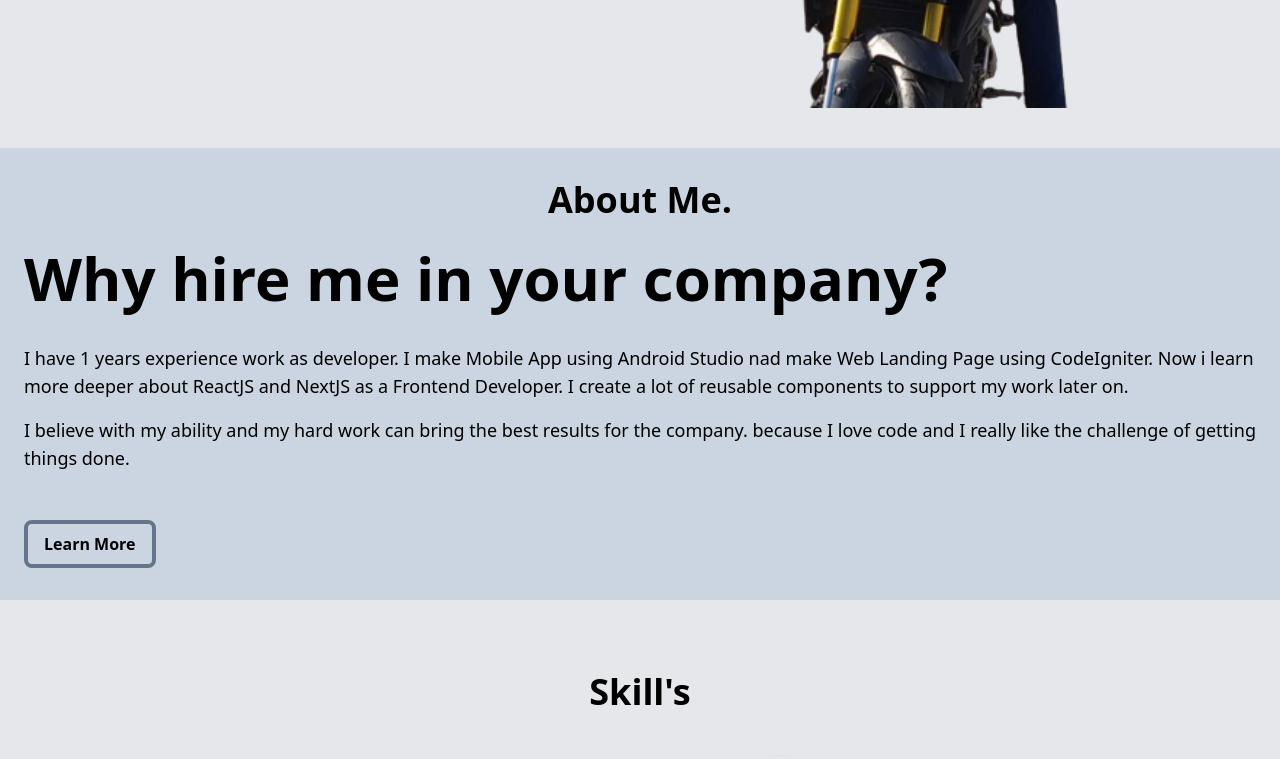
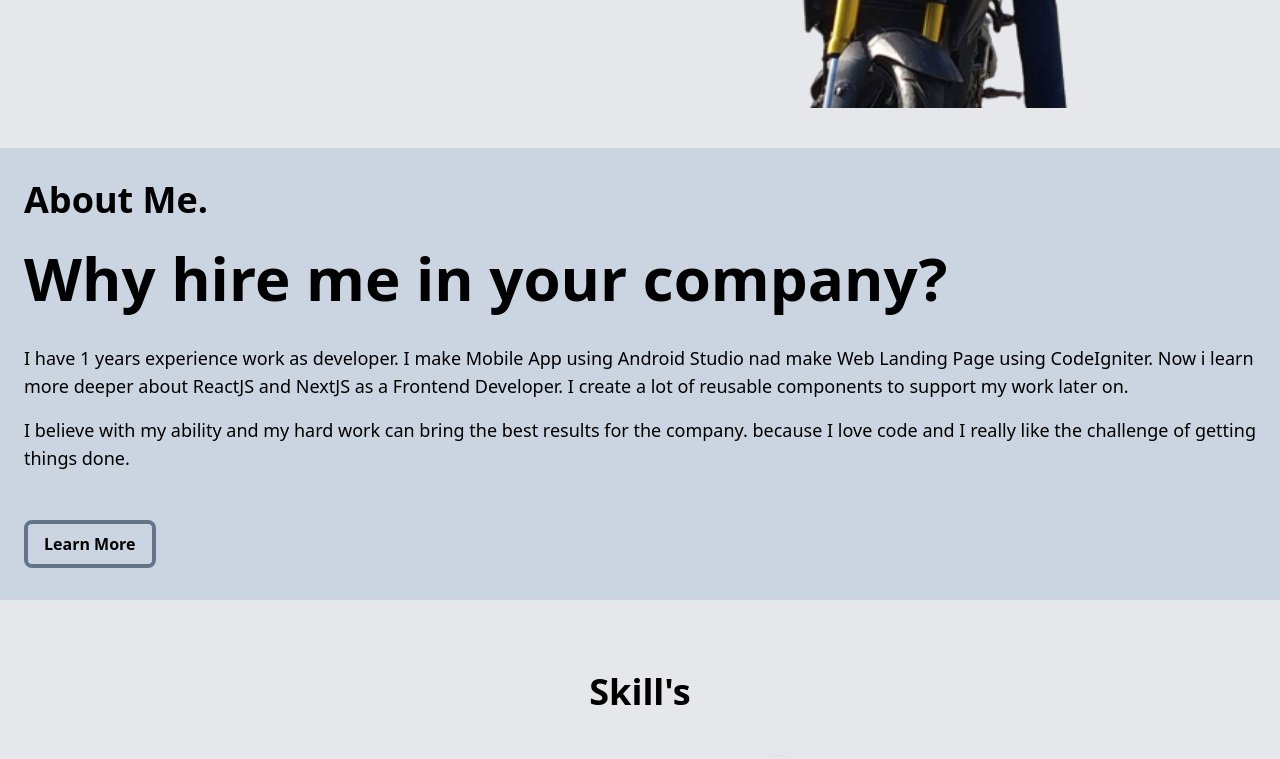
Before and after one commit to agungf97/web-porto, a React (Create React App) app: page / in a window 1280 px wide. Shown: the part 525-1284 px from the top of the page. Built offline with nearby package versions, Linux system fonts and the light colour scheme.

Commit message:
no message

```diff
--- a/src/App.js
+++ b/src/App.js
@@ -36,9 +36,9 @@ function App() {
           </div>
         </div>
       </div>
-      <div className="container bg-slate-300 mx-auto py-8 px-6">
-        <div className="mx-auto h-full">
-            <div className="md:text-4xl text-lg font-semibold text-center">About Me.</div>
+      <div className="bg-slate-300 mx-auto py-8 px-6">
+        <div className="container mx-auto h-full">
+            <div className="md:text-4xl text-lg font-semibold">About Me.</div>
             <div className="py-3 mt-4 md:text-6xl text-xl font-bold">Why hire me in your company?</div>
             <div className="py-2  mt-4 md:text-lg text-sm">I have 1 years experience work as developer. I make Mobile App using Android Studio nad make Web Landing Page using CodeIgniter. Now i learn more deeper about ReactJS and NextJS as a Frontend Developer. I create a lot of reusable components to support my work later on.</div>
             <div className="py-2 md:text-lg text-sm">I believe with my ability and my hard work can bring the best results for the company. because I love code and I really like the challenge of getting things done.</div>
```
